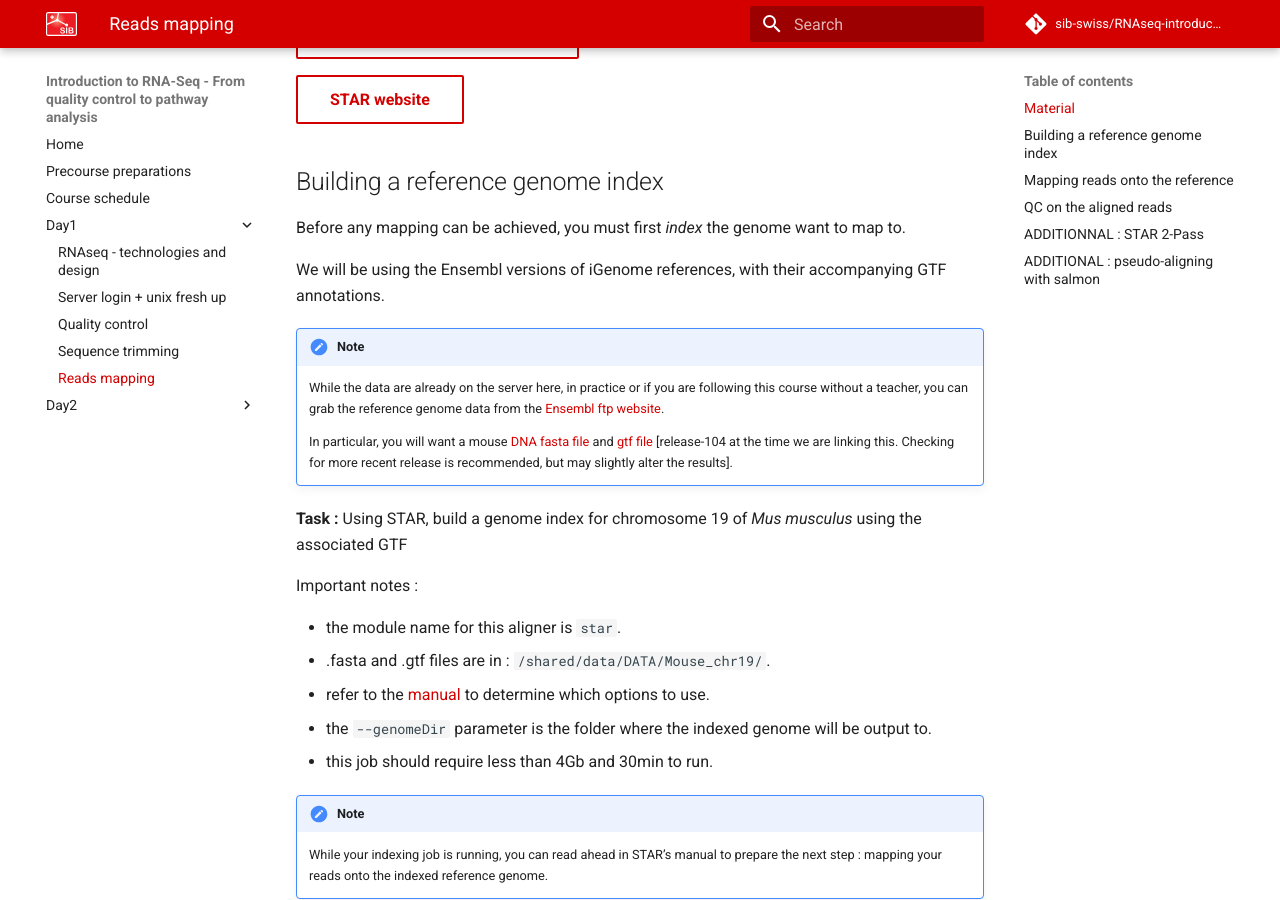
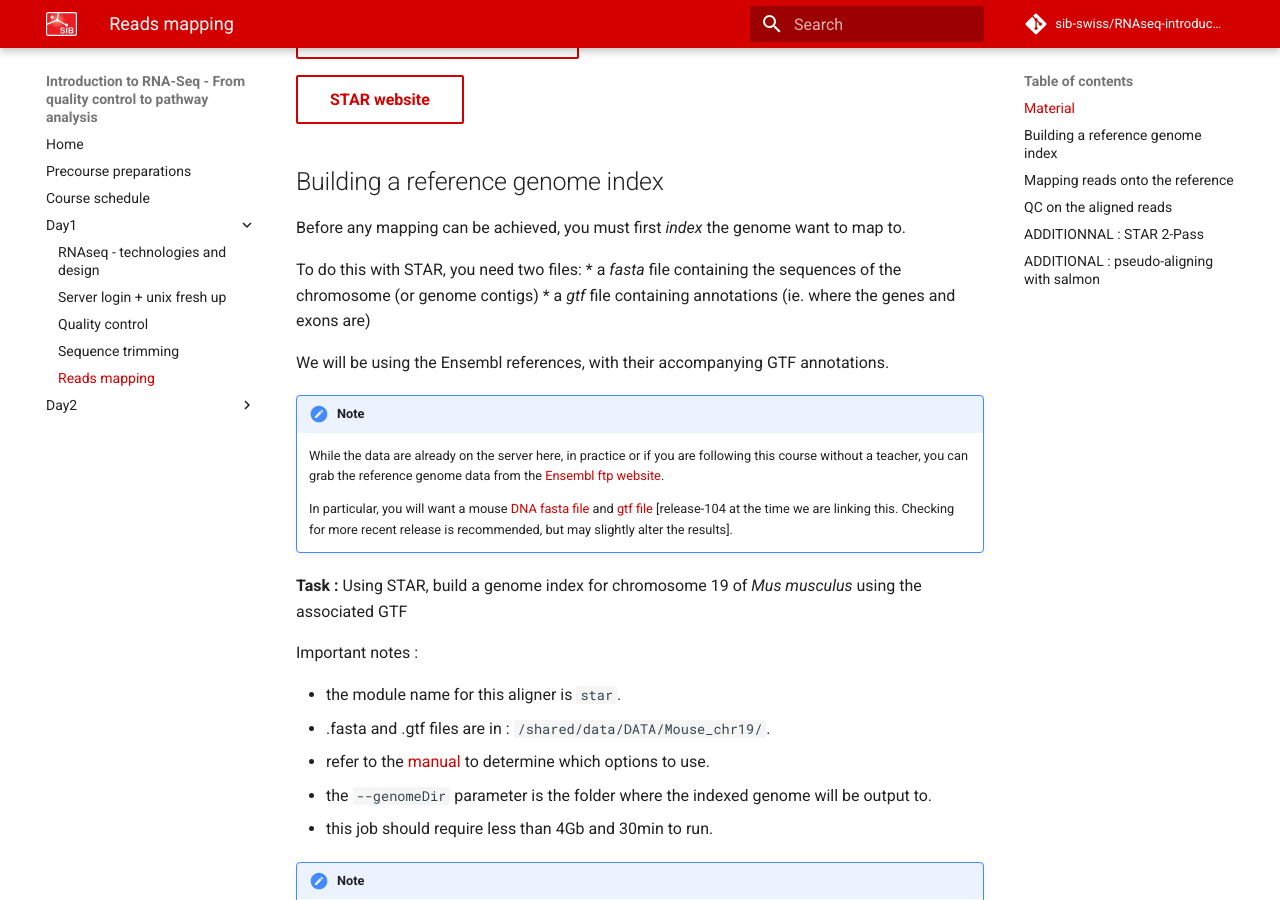
Before and after one commit to sib-swiss/RNAseq-introduction-training, an MkDocs documentation site: the page built from docs/days/mapping.md, in a window 1280 px wide and 900 px high, scrolled down 463 px. Built offline with MkDocs 1.6.1 and Material for MkDocs 9.7.7, drawn with Linux system fonts in a browser that asks for light colours; comment, search, counter and statistics services are not loaded; some of the changed lines change nothing that is shown; some of the changed text lies outside the part shown.

Commit message:
map: clarified fasta and gtf + non-array correction

````diff
--- a/docs/days/mapping.md
+++ b/docs/days/mapping.md
@@ -19,11 +19,14 @@
 
 
 ## Building a reference genome index
-<!-- Suggestion: present what a genome FASTA and GTF files are first -->
+
 Before any mapping can be achieved, you must first *index* the genome want to map to.
 
-We will be using the Ensembl versions of iGenome references, with their accompanying GTF annotations.
-<!-- Question: what are iGenome references, and how do they differ from other reference genome assemblies ? -->
+To do this with STAR, you need two files:
+ * a *fasta* file containing the sequences of the chromosome (or genome contigs)
+ * a *gtf* file containing annotations (ie. where the genes and exons are)
+
+We will be using the Ensembl references, with their accompanying GTF annotations.
 
 !!! note
 
@@ -107,13 +110,51 @@
 
 	Remember : request a maximum of 30G and 8 CPUs for 1 hour.
 
-<!-- The correction is for an array job, BUT one that only runs one sample,
-while the exercise calls specifically for a one-sample alignment.
-I think it would be less confusing to give them the correction for the non-array, single sample first,
-and then give the array solution (single and/or multi sample) afterwards.
-Or, specifically ask for an array script but for one sample, and say why. -->
 
 ??? done "STAR mapping script"
+
+
+	```
+	#!/usr/bin/bash
+	#SBATCH --job-name=star-aln
+	#SBATCH --time=01:00:00
+	#SBATCH --cpus-per-task=8
+	#SBATCH --mem=30G
+	#SBATCH -o star-aln.o
+	#SBATCH -e star-aln.e
+
+
+	ml star
+	outDIR=STAR_Ruhland2016
+
+	mkdir -p $outDIR
+
+	dataDIR=/shared/data/DATA/Ruhland2016
+
+	genomeDIR=/shared/data/DATA/Mouse_STAR_index
+
+	STAR --runThreadN 8 --genomeDir $genomeDIR \
+                  --outSAMtype BAM SortedByCoordinate --outReadsUnmapped Fastx \
+                  --outFileNamePrefix $outDIR/SRR3180535_EtOH1_1 \
+                  --quantMode GeneCounts \
+                  --readFilesIn $dataDIR/SRR3180535_EtOH1_1.fastq.gz --readFilesCommand zcat \
+
+	```
+
+	The options of STAR are :
+
+	 * **--runThreadN 8 ** : 8 threads to go faster.
+	 * **--genomeDir $genomeDIR** : path of the genome to map to.
+     * **--outSAMtype BAM SortedByCoordinate ** : output a coordinate-sorted BAM file.
+     * **--outReadsUnmapped Fastx** : output the non-mapping reads (in case we want to analyse them).
+     * **--outFileNamePrefix $outDIR/$fastqFILE** : prefix of output files.
+     * **--quantMode GeneCounts** : will create a file with counts of reads per gene.
+     * **--readFilesIn $dataDIR/$fastqFILE ** : input read file.
+     * **--readFilesCommand zcat** : command to unzip the input file.
+	 * **--outTmpDir /tmp/${SLURM_JOB_USER}_${SLURM_JOB_ID}** : temporary file folder, for STAR temp files.
+
+
+??? done "advanced : STAR mapping script with array job"
 
 	The following sets up an array of tasks to align all samples.
 
````
